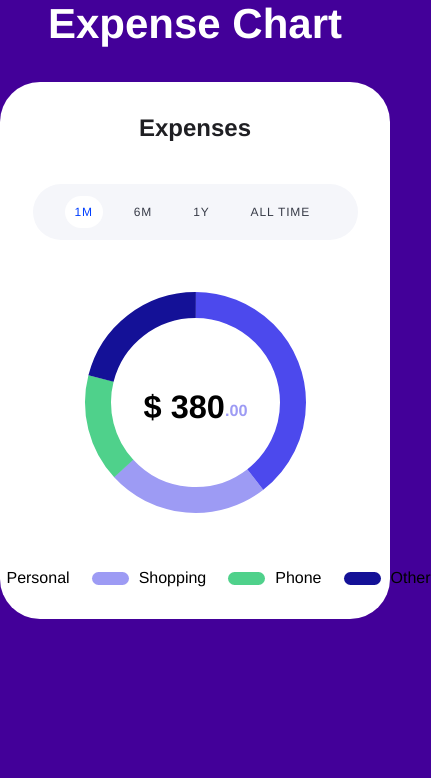
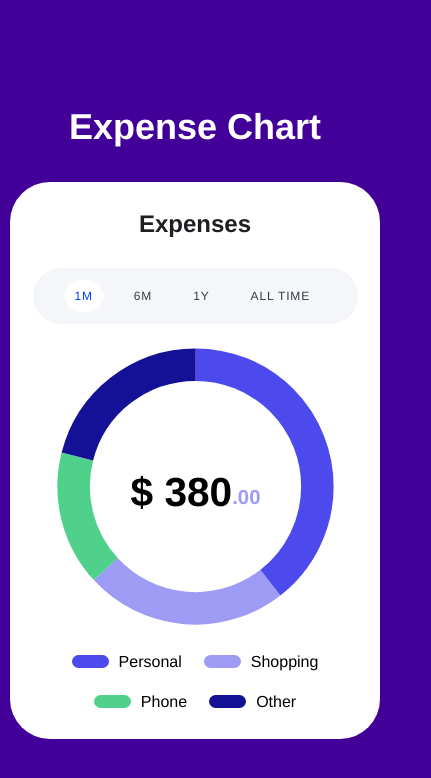
Before and after one commit to Sanjoy1210/expense-chart, a React (Vite) app: page / in a window 390 px wide. Shown: the top 778 px of the page, 431 px wide, since content can reach past the window. Built offline with nearby package versions, Linux system fonts and the light colour scheme; a web font is replaced by a local one.

Commit message:
responsive done

```diff
--- a/package.json
+++ b/package.json
@@ -4,7 +4,7 @@
   "version": "0.0.0",
   "type": "module",
   "scripts": {
-    "dev": "vite",
+    "dev": "vite --host",
     "build": "vite build",
     "lint": "eslint . --ext js,jsx --report-unused-disable-directives --max-warnings 0",
     "preview": "vite preview"
--- a/src/components/subPages/HomePage/DonutChart.jsx
+++ b/src/components/subPages/HomePage/DonutChart.jsx
@@ -38,7 +38,7 @@ export default function DonutChart({ data }) {
 
   return (
     <div className="donut__chart">
-      <svg width="325px" height="325px" viewBox="0 0 100 100">
+      <svg width="325px" height="325px" viewBox="10 10 80 80">
         <text x={cx} y={cy} textAnchor="middle" dominantBaseline="middle">
           <tspan dy={2} className="total__value">
             $ {numberWithCommas(sum)}
--- a/src/index.scss
+++ b/src/index.scss
@@ -1,6 +1,6 @@
 @import url("https://fonts.cdnfonts.com/css/helvetica-neue");
 
-// variables
+// variables --> colors
 $primary-color: #430099;
 $light-green: #4fd18b;
 $light-blue: #4c49ed;
@@ -11,6 +11,16 @@ $black: #1f1f23;
 $dark-gray: #373b47;
 $white: #fff;
 $light-gray: #f5f6fa;
+
+// breakpoints
+$xs: 411px;
+$sm: 540px;
+$smd: 640px;
+$md: 768px;
+$lg: 1024px;
+$xl: 1280px;
+$xxl: 1400px;
+$xxxl: 1920px;
 
 * {
   margin: 0;
@@ -28,8 +38,14 @@ body {
 
 // ================== home page style start ==================
 .section__container {
+  height: 100vh;
+  display: flex;
+  flex-direction: column;
+  justify-content: center;
+  align-items: center;
+  margin: auto;
   max-width: 560px;
-  margin: auto;
+  padding: 10px;
 
   .title {
     color: #fff;
@@ -42,9 +58,9 @@ body {
   }
 
   .chart__container {
-    max-height: 545px;
-    background-color: #fff;
-    padding: 32px 0;
+    width: 100%;
+    background-color: $white;
+    padding: 32px;
     border-radius: 40px;
 
     .chart__title {
@@ -97,8 +113,9 @@ body {
 
     .donut__list {
       display: flex;
+      flex-wrap: wrap;
       justify-content: center;
-      align-items: flex-end;
+      // align-items: flex-end;
       gap: 22px;
       flex-shrink: 0;
       list-style-type: none;
@@ -122,37 +139,56 @@ body {
         font-size: 5px;
       }
     }
-
-    // .doughnut-chart-container {
-    //   position: relative;
-    // }
-
-    // .legend {
-    //   position: absolute;
-    //   top: 50%;
-    //   left: 50%;
-    //   transform: translate(-50%, -50%);
-    //   display: flex;
-    //   flex-direction: column;
-    //   align-items: flex-start;
-    //   background-color: $white;
-    //   padding: 10px;
-    //   border-radius: 50%;
-    //   box-shadow: 0 0 10px rgba(0, 0, 0, 0.1);
-
-    //   .legend-item {
-    //     display: flex;
-    //     align-items: center;
-    //     margin-bottom: 5px;
-
-    //     .legend-color {
-    //       width: 15px;
-    //       height: 15px;
-    //       margin-right: 5px;
-    //       border-radius: 50%;
-    //     }
-    //   }
-    // }
   }
 }
 // ================== home page style end ==================
+@media screen and (max-width: $xs) {
+  .section__container {
+    max-width: 400px;
+    .title {
+      font-size: 36px;
+    }
+
+    .chart__container {
+      padding: 28px;
+
+      .tab__and__chart {
+        gap: 30px;
+      }
+    }
+  }
+}
+
+@media screen and (min-width: 412px) and (max-width: $sm) {
+  .section__container {
+    max-width: 420px;
+    .title {
+      font-size: 36px;
+    }
+
+    .chart__container {
+      padding: 28px;
+
+      .tab__and__chart {
+        gap: 30px;
+      }
+    }
+  }
+}
+
+@media screen and (min-width: 541px) and (max-width: $md) {
+  .section__container {
+    max-width: 500px;
+    .title {
+      font-size: 36px;
+    }
+
+    .chart__container {
+      padding: 28px;
+
+      .tab__and__chart {
+        gap: 30px;
+      }
+    }
+  }
+}
--- a/src/pages/Home.jsx
+++ b/src/pages/Home.jsx
@@ -2,8 +2,8 @@ import HomePage from "@components/subPages/HomePage";
 
 export default function Home() {
   return (
-    <div>
+    <>
       <HomePage />
-    </div>
+    </>
   );
 }
```
